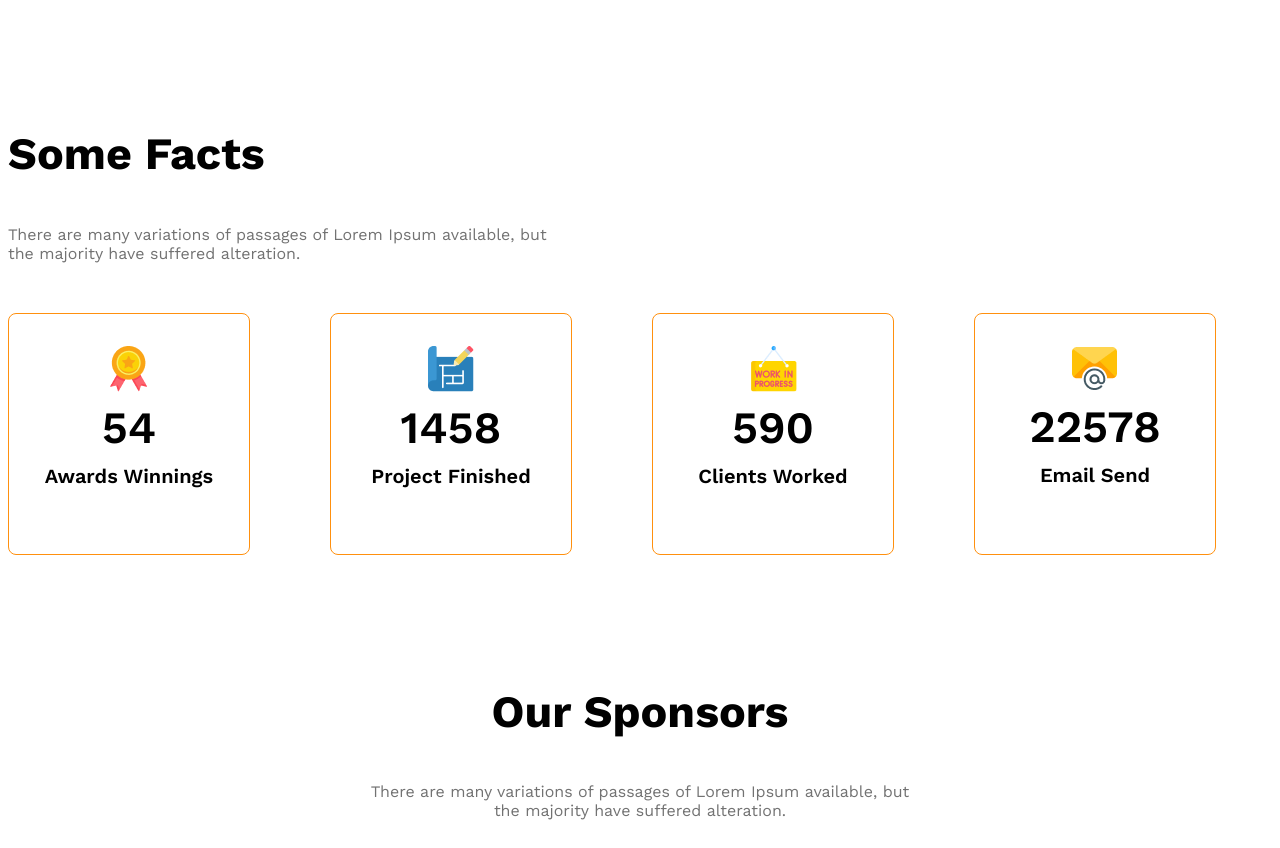
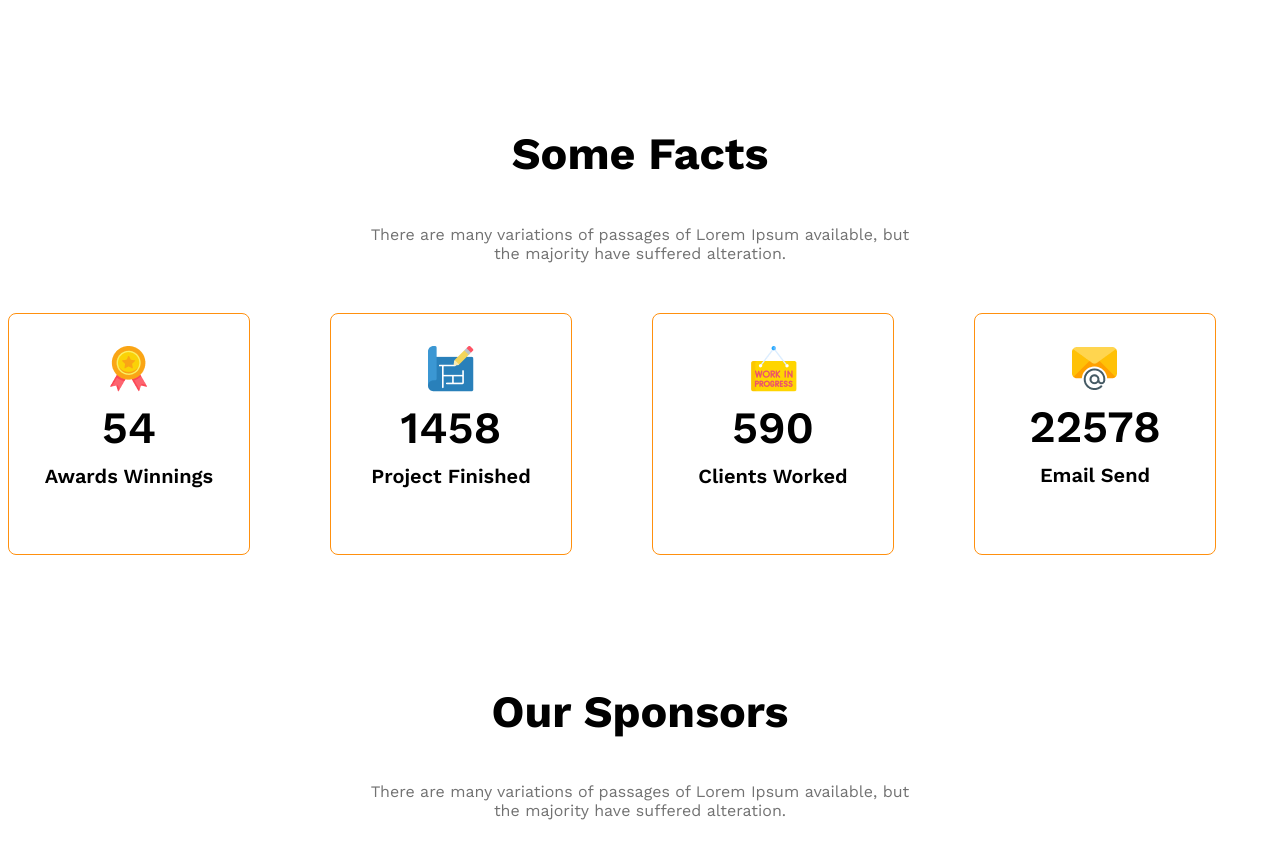
Before and after one commit to rayadkhan001/ph25_g3_architects_material, a plain HTML site: page index.html in a window 1280 px wide. Shown: the part 2060-2908 px from the top of the page. Drawn offline with nearby package versions, Linux system fonts and the light colour scheme.

```diff
--- a/assets/css/mediaquary.css
+++ b/assets/css/mediaquary.css
@@ -37,7 +37,7 @@
         flex-direction: column;
     }
     .our_features {
-        margin-left: 50px auto;
+        margin: 50px auto;
     }
     .sponsor_companies, .facts_container{
         grid-template-columns: repeat(2, 1fr);
--- a/assets/css/style.css
+++ b/assets/css/style.css
@@ -47,10 +47,12 @@ main > section{
     font-size: 2.8em;
     font-weight: 700;
 }
-.pb_50{
-    padding-bottom: 50px;
+.facts_info{
+    max-width: 540px;
+    margin: 0 auto;
+    text-align: center;
 }
-/* HEADER & NAVBAR STYLES */
+/********************************** HEADER & NAVBAR STYLES **********************************/
 .navbar{
     justify-content: space-between;
     align-items: center;
@@ -143,9 +145,6 @@ main > section{
     font-weight: 600;
     margin-top: 10px;
 }
-.facts_desc{
-    max-width: 540px;
-}
 /* SPONSORS RELATED STYLES */
 .sponsor_info {
     max-width: 540px;
--- a/index.html
+++ b/index.html
@@ -75,8 +75,10 @@
         <!-- SOME FACTS STARTS -->
         <section class="some_facts">
             <!-- SECTION TITLE -->
-            <h3 class="section_title">Some Facts</h3>
-            <p class="text_light_gray facts_desc">There are many variations of passages of Lorem Ipsum available, but the majority have suffered alteration.</p>
+            <div class="facts_info">
+                <h3 class="section_title">Some Facts</h3>
+                <p class="text_light_gray facts_desc">There are many variations of passages of Lorem Ipsum available, but the majority have suffered alteration.</p>
+            </div>
 
             <!-- FACTS -->
             <div class="facts_container">
```
